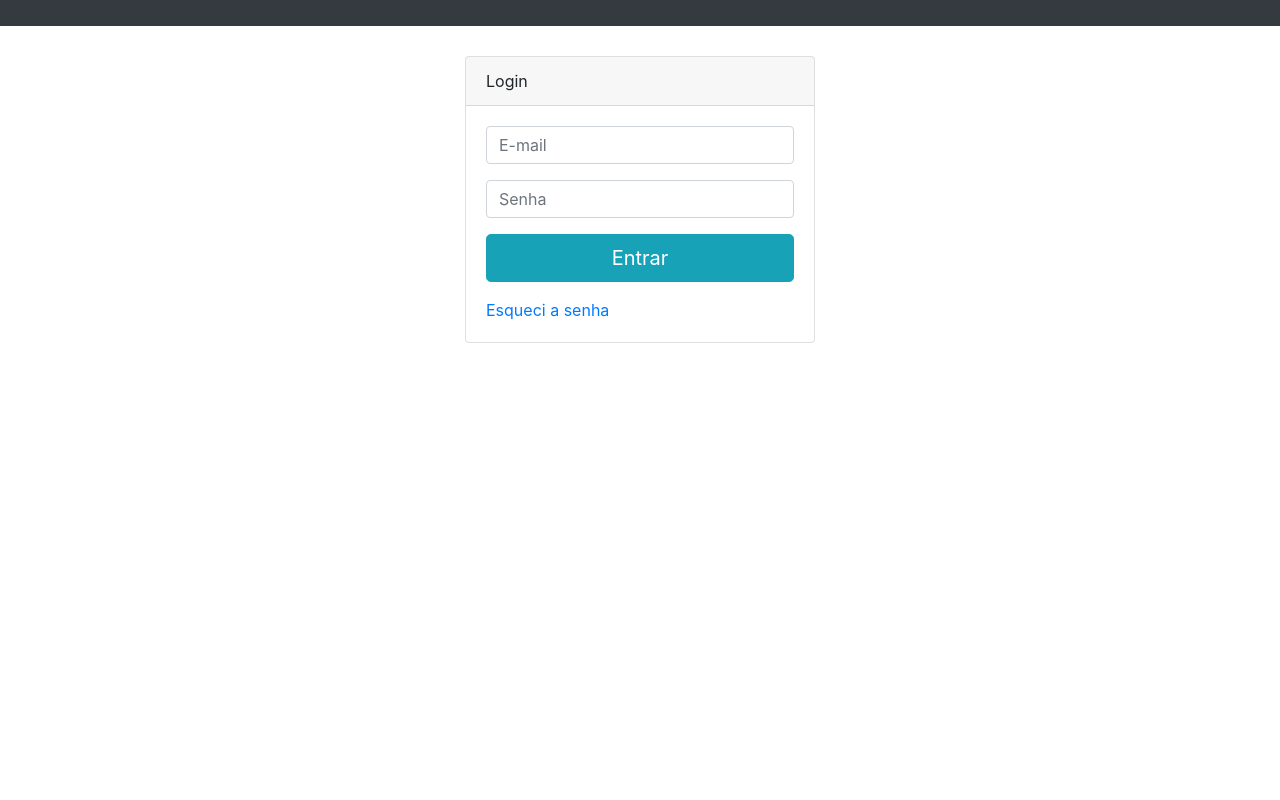
After one commit to mrssolarisdev/mrssolarisdev.github.io, a PHP site: the page made by front_end/front_bomba/index.php in a window 1280 px wide. The commit adds this page. Run offline with PHP 8.4, Linux system fonts and the light colour scheme.

Commit message:
Atualizando front end da bomba d'agua- Mecanismo de login

```diff
--- /dev/null
+++ b/front_end/front_bomba/bd.php
@@ -0,0 +1,5 @@
+<?php
+
+	$pdo = new PDO('mysql:host=localhost;dbname=banco', "root", "");
+	$pdo->setAttribute(PDO::ATTR_ERRMODE, PDO::ERRMODE_EXCEPTION);
+?>
--- /dev/null
+++ b/front_end/front_bomba/index.php
@@ -0,0 +1,100 @@
+<?php
+
+require_once('redir_home_auth_index.php');
+?>
+
+<html>
+  <head>
+    <meta charset="utf-8" />
+    <title>App Help Desk</title>
+
+    <link rel="stylesheet" href="https://maxcdn.bootstrapcdn.com/bootstrap/4.0.0/css/bootstrap.min.css" integrity="sha384-Gn5384xqQ1aoWXA+058RXPxPg6fy4IWvTNh0E263XmFcJlSAwiGgFAW/dAiS6JXm" crossorigin="anonymous">
+    <script type="module">
+
+    </script>
+    <style>
+      .card-login {
+        padding: 30px 0 0 0;
+        width: 350px;
+        margin: 0 auto;
+      }
+      .error{
+        font-weight: bold;
+        margin: 8px;
+      }
+      input{
+        caret-color:orange;
+      }
+    </style>
+  </head>
+
+  <body>
+
+    <nav class="navbar navbar-dark bg-dark">
+      <a class="navbar-brand" href="#">
+
+      </a>
+
+    </nav>
+
+    <div class="container">
+      <div class="row">
+
+        <div class="card-login">
+          <div class="card">
+            <div class="card-header">
+              Login
+            </div>
+            <div class="card-body">
+              <form action="valida_login.php"  method="post">
+                <div class="form-group">
+                  <input type="email" class="form-control" placeholder="E-mail" name="email" required>
+
+                </div>
+                <div class="form-group">
+                  <input type="password" class="form-control" placeholder="Senha" name="password" required>
+                </div>
+
+                <?php
+                if(isset($_GET['error']) && $_GET['error'] === 'error_auth'){
+
+                ?>
+                 <script type="text/javascript">
+                    let email = document.getElementsByTagName('input')[0];
+                    let key = document.getElementsByTagName('input')[1];
+
+                    email.classList.add('is-invalid');
+                    key.classList.add('is-invalid');
+                  </script>
+                  <div class="text-danger error"> Usuário ou senha inválidos</div>
+                <?
+                  }
+                ?>
+
+                <?php
+                if(isset($_GET['error']) && $_GET['error'] === 'empty_form'){
+
+                ?>
+                  <div class="text-danger error"> Faça login para continuar</div>
+
+                <?
+                  }
+                ?>
+                <?php
+                if(isset($_GET['error']) && $_GET['error'] === 'login_fatal'){
+
+                ?>
+                  <div class="text-danger error">Erro. Tente novamente mais tarde</div>
+
+                <?
+                  }
+                ?>
+                <button class="btn btn-lg btn-info btn-block" type="submit">Entrar</button>
+              </form>
+              <div id=""><a href="password_recovery.php">Esqueci a senha</a></div>
+            </div>
+          </div>
+        </div>
+    </div>
+  </body>
+  </html>
--- /dev/null
+++ b/front_end/front_bomba/redir_home_auth_index.php
@@ -0,0 +1,7 @@
+<?php
+  session_start();
+
+  if(isset($_SESSION['autenticado']) && $_SESSION['autenticado'] === 'yes'){
+      header('Location: home.php');
+  }
+?>
```
Also changed, not shown: front_end/front_bomba/home.php (renamed from front_end/front_bomba/index.html, +11 -48 lines), front_end/front_bomba/logout.php (added, +7 -0 lines), front_end/front_bomba/server_connection.js (added, +42 -0 lines), front_end/front_bomba/valida_login.php (added, +36 -0 lines).
